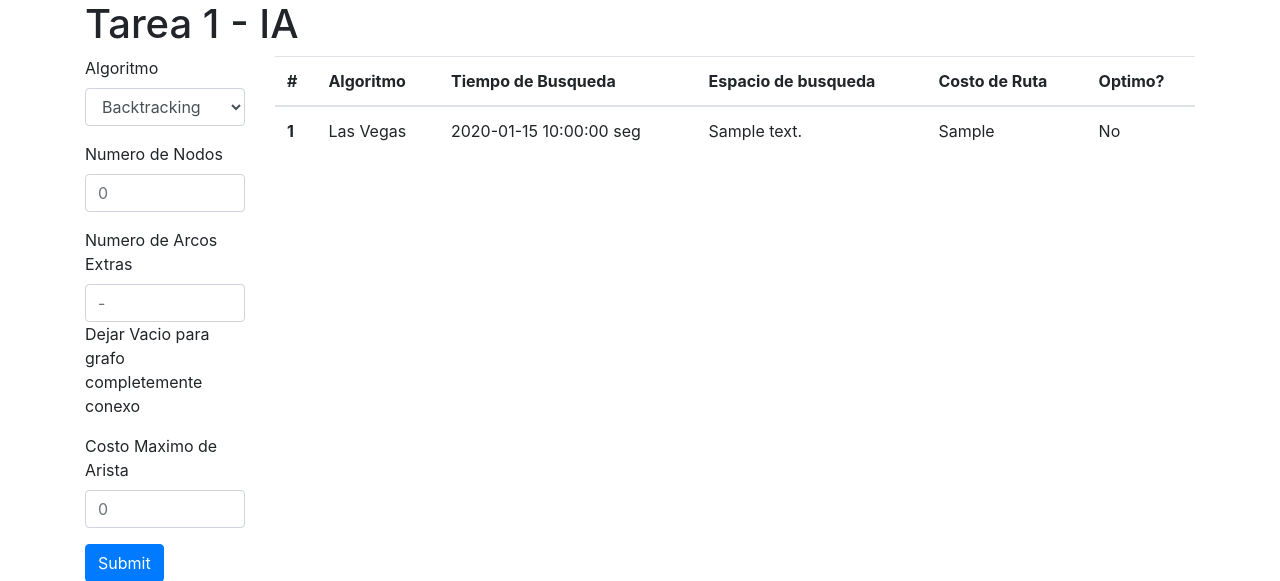
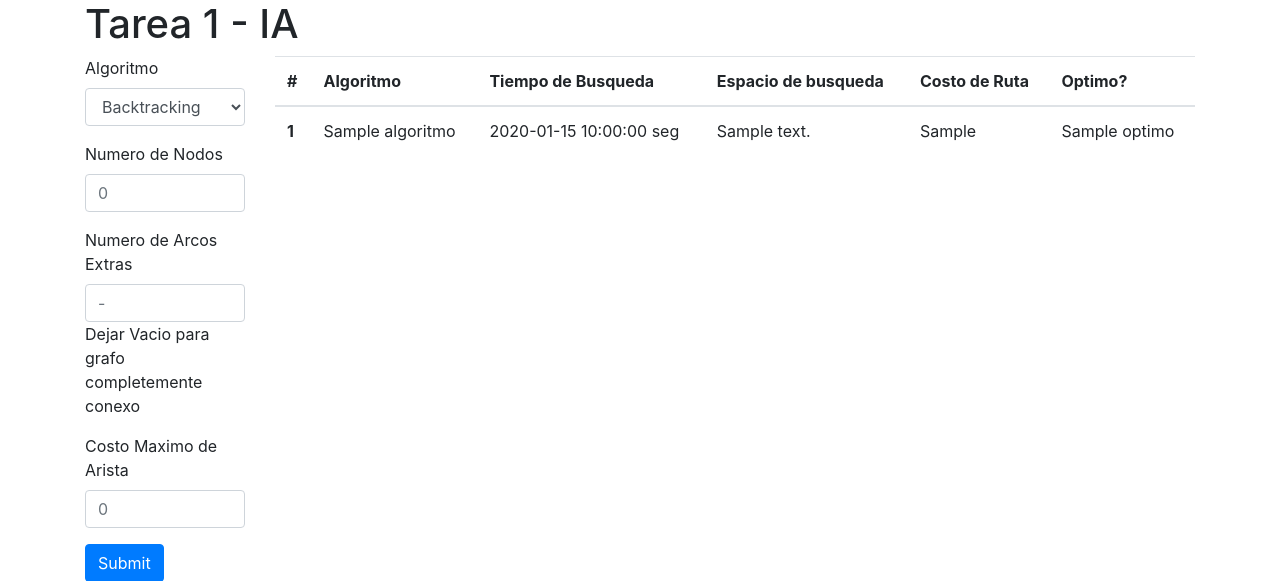
Before and after one commit to Giuli1297/TP1-IA, a Flask app: template templates/index.html in a window 1280 px wide. Shown: the part 56-637 px from the top of the page. Run offline with Flask 2, Linux system fonts and the light colour scheme; the template is opened without the code that fills it: most values are stand-ins (such as "Sample title", 1, 10 or a date in 2020); some libraries are stand-ins or nearby versions.

Commit message:
Se ajustan detalles para manejar la selección de algoritmos

```diff
--- a/app.py
+++ b/app.py
@@ -11,6 +11,7 @@ from algorithms.backtracking import tsp_backtracking
 app = Flask(__name__)
 app.config['SECRET_KEY'] = 'your secret key'
 
+ALGORTHMS = {'backtracking': 'Backtracking', 'las_vegas': 'Las Vegas'}
 
 @app.route('/', methods=('GET', 'POST'))
 def index():
@@ -32,7 +33,8 @@ def index():
             solucion = tsp_backtracking(getAdyacencyAsList(nodo_inicial))
             end = time.time()
             costoruta = solucion['costo']
-            contador = 10
+            contador = []
+            optimo = 'Si'
         elif algorithm == 'las_vegas':
             contador = []
             nodos_camino = []
@@ -40,10 +42,13 @@ def index():
             datos = vegasTSP(nodo_inicial, [], nodo_inicial, int(n_nodes), contador, nodos_camino)
             end = time.time()
             costoruta = calculateRouteCost(datos)
+            optimo = 'No'
         return render_template('index.html',
                                datos=[{"time": end-start,
                                       "cant_nodos_visitados": len(contador),
-                                       "costo_ruta": costoruta}])
+                                       "costo_ruta": costoruta,
+                                       "algoritmo": ALGORTHMS[algorithm],
+                                       "optimo": optimo}])
 
 
 class nodo:
@@ -221,9 +226,12 @@ def printGraphMatrix(nodoInicial):
 def getAdyacencyAsList(nodoInicial):
     matrix = printGraphMatrix(nodoInicial)
     matriz_adyacencia = []
+    index = 0
     for row in matrix.values():
-        transformed_row = map(lambda x: int(x), row)
-        matriz_adyacencia.append(list(transformed_row))
+        transformed_row = list(map(lambda x: int(x), row.values()))
+        transformed_row.insert(index, index)
+        matriz_adyacencia.append(transformed_row)
+        index += 1
     return matriz_adyacencia
 
 
--- a/templates/index.html
+++ b/templates/index.html
@@ -54,11 +54,11 @@
                     <tr>
                         {% for dato in datos %}
                            <th scope="row">{{loop.index}}</th>
-                          <td>Las Vegas</td>
+                          <td>{{ dato["algoritmo"] }}</td>
                           <td>{{dato["time"]}} seg</td>
                           <td>{{ dato["cant_nodos_visitados"] }}</td>
                             <td>{{ dato["costo_ruta"] }}</td>
-                            <td>No</td>
+                            <td>{{ dato["optimo"] }}</td>
                         {% endfor %}
                     </tr>
                   </tbody>
```
